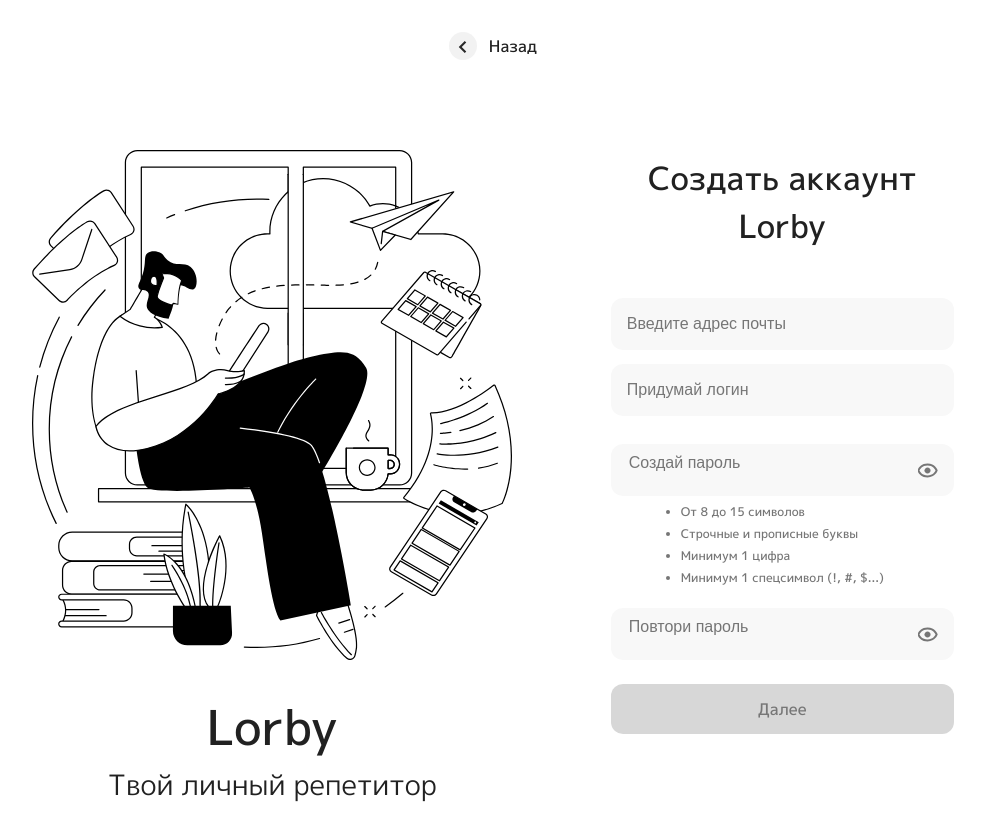
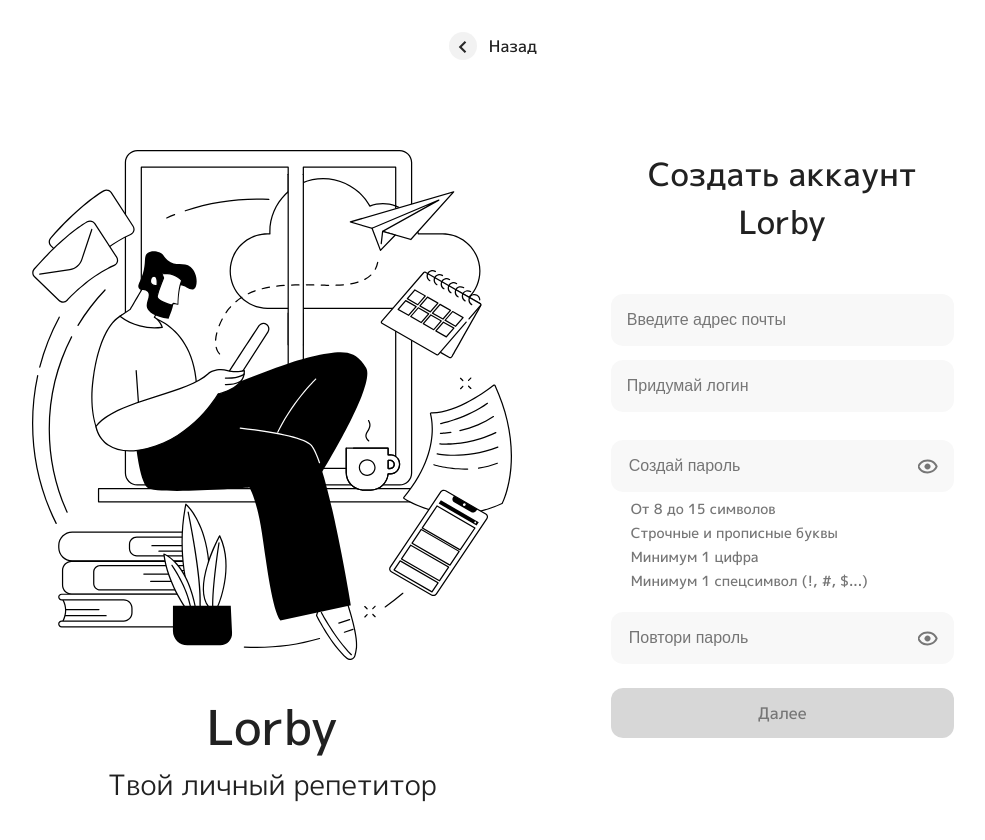
Before and after one commit to jasa1aw/PetHack, a Next.js app: page /registration in a window 1280 px wide. Shown: the top 840 px of the page, without its empty margins (147-1132 px from the left). Built offline with nearby package versions, Linux system fonts and the light colour scheme.

Commit message:
edit or add something

```diff
--- a/src/app/style/pages/login.css
+++ b/src/app/style/pages/login.css
@@ -12,11 +12,12 @@
 
 .rightSection, .leftSection{
     display: flex;
-    flex-direction: column;
-    align-items: center;
+    flex-direction: column;;
     position: relative;
 }
-
+.rightSection{
+    align-items: center;
+}
 .rightSection h1{
     margin-bottom: 20px;
 }
@@ -26,6 +27,7 @@
 
 .leftSection h2{
     margin-bottom: 48px;
+    text-align: center;
 }
 .inputBoxPassword{
     display: flex;
@@ -38,6 +40,9 @@
     padding: 14px 16px;
     box-sizing: border-box;
     margin-top: 14px;
+}
+.inputBoxPassword:focus-within{
+    border: 1px solid #292929;
 }
 .inputBoxPassword input{
     width: 249px;
--- a/src/app/style/pages/reg.css
+++ b/src/app/style/pages/reg.css
@@ -32,7 +32,7 @@
     text-align: center;
     line-height: 1.5;
 }
-.login-page2 input{
+.login-page2 .input{
     margin-bottom: 14px;
 }
 .login-page2 button{
@@ -43,10 +43,17 @@
     color: #767676;
 }
 ul{
+    display: flex;
+    flex-direction: column;
+    align-items: start;
     margin-top: 10px;
+    margin-left: 20px;
 }
 ul li{
-    font-size: 12px;
+    display: flex;
+    align-items: center;
+    gap: 5px;
+    font-size: 14px;
     font-weight: 500;
     color: #767676;
     list-style-type: disc;
@@ -57,6 +64,7 @@ ul li{
 .verifyCodeBox{
     display: flex;
     align-items: center;
+    justify-content: center;
     gap: 12px;
 }
 .inputVerifyCode{
@@ -77,5 +85,6 @@ ul li{
 }
 .sendAgain{
     font-size: 14px;
+    text-align: center;
     font-weight: 500;
 }
--- a/src/app/style/vendor/base.css
+++ b/src/app/style/vendor/base.css
@@ -36,6 +36,9 @@
     font-weight: 400;
     font-size: 16px;
 }
+.input:focus-visible{
+    border: 1px solid #292929;
+}
 
 h1, h2, h3, h4, h5, h6, p, span, .link{
     color: #212121;
@@ -52,4 +55,5 @@ h1, h2, h3, h4, h5, h6, p, span, .link{
 }
 .link{
     font-size: 16px;
+    text-align: center;
 }
--- a/src/components/auth/userRegistration.jsx
+++ b/src/components/auth/userRegistration.jsx
@@ -1,73 +1,97 @@
 'use client'
 import { FontAwesomeIcon } from "@fortawesome/react-fontawesome";
-import {faSquareCheck} from "@fortawesome/free-solid-svg-icons";
-import Link from "next/link"
-import { useEffect, useRef, useState } from 'react';
-import { useSelector, useDispatch } from 'react-redux';
+import {faSquareCheck, faXmark} from "@fortawesome/free-solid-svg-icons";
+import axios from 'axios';
+import { useRef, useState } from 'react';
+import { useDispatch } from 'react-redux';
 import { useRouter } from 'next/navigation';
-import {LogIn, authorize } from '@/app/store/slices/authSlice';
-// import { useForm, Controller } from 'react-hook-form';
-// import * as yup from 'yup';
-// import { yupResolver } from '@hookform/resolvers/yup'
-// const schema = yup.object().shape({
-//     password: yup
-//         .string()
-//         .min(8, 'Пароль должен содержать минимум 8 символов')
-//         .max(15, 'Пароль должен содержать максимум 15 символов')
-//         .matches(/[a-z]/, 'Пароль должен содержать строчные буквы')
-//         .matches(/[A-Z]/, 'Пароль должен содержать прописные буквы')
-//         .matches(/[0-9]/, 'Пароль должен содержать минимум 1 цифру')
-//         .matches(/[!@#$%^&*(),.?":{}|<>]/, 'Пароль должен содержать минимум 1 спецсимвол'),
-//     });
+import {SignUp} from '@/app/store/slices/authSlice';
 
 export default function UserRegistration() {
-    const box1 = useRef()
-    const box2 = useRef()
-    const box3 = useRef()
-    const box4 = useRef()
+    const upperLowerCase = (str) =>{
+        return /[a-z]/.test(str) && /[A-Z]/.test(str)
+    }
+    const digitCheck = (str) => {
+        return /\d/.test(str)
+    }
+    const specialSymbolCheck = (str) => {
+        return /[!@#$%^*()_+\-=\[\]{};':"\\|,.<>\/?]/.test(str)
+    }
 
 
-
-
-    // const { register, handleSubmit, errors, watch } = useForm({
-    //     resolver: yupResolver(schema),
-    // });
-    // const [requirementsColor, setRequirementsColor] = useState('gray');
-
-    // const handlePasswordChange = () => {
-    //     const password = watch('password');
-    //     if (schema.isValidSync({ password })) {
-    //         setRequirementsColor('green');
-    //     } else {
-    //         setRequirementsColor('red');
-    //     }
-    // };
-
-    // const isAuth = useSelector((state) => state.auth.isAuth)
     const router = useRouter()
     const dispatch = useDispatch()
+
     const [email, setEmail] = useState('');
-    const [login, setLogin] = useState('');
+    const [username, setUsername] = useState('');
     const [password, setPassword] = useState('');
     const [rePassword, setRePassword] = useState('');
+    const [verificationStatus, setVerificationStatus] = useState(null);
+
     const [visible, setVisible] = useState(false);
+    const [visible2, setVisible2] = useState(false);
     const [step, setStep] = useState(1)
-    const [code, setCode] = useState({1:'', 2:'', 3:'', 4: ''});
-    const changeHandler = (e) => {
-        setCode({[e.target.name]:e.target.value})
+
+    const [codes, setCodes] = useState(['', '', '', '']);
+    const inputRefs = [useRef(), useRef(), useRef(), useRef()];
+
+    const handleChange = (index, e) => {
+        const { value } = e.target;
+        setCodes(prevCodes => {
+        const newCodes = [...prevCodes];
+        newCodes[index] = value;
+        return newCodes;
+        });
+        if (value && index < inputRefs.length - 1) {
+        inputRefs[index + 1].current.focus();
         }
-    useEffect(() => {
+    };
+    const handleKeyDown = (index, e) => {
+        if (e.key === 'Backspace' && index > 0 && !codes[index]) {
+            inputRefs[index - 1].current.focus();
+        }
+    };
+    const handleSubmit = async () => {
+        const code = codes.join('');
+        try {
+            const res = await axios.post('https://www.challenge-neobook.org/lorby/authentication/email-confirm/', { code });
+            if (res.status === 200) {
+                setVerificationStatus('success');
+                dispatch(authorize(email, username, password, rePassword))
+                router.push('/home')
+            } else {
+                setVerificationStatus('error');
+            }
+        } catch (error) {
+            console.error('Error:', error);
+            setVerificationStatus('error');
+        }
+    };
+    const regBtn = () => {
+        if(email.length > 0 && password.length > 0){
+            console.log('work');
+            dispatch(SignUp(email, username, password, rePassword));
+            setStep(2)
+        }
+    }
+    const reSendCode = async () => {
+        try {
+            const res = await axios.post(`https://www.challenge-neobook.org/lorby/authentication/resend-confirmation-code/${ email }`);
+        } catch (error) {
+            console.error('Error:', error);
+        }
+    };
 
-    }, [code])
     return(
+        <>
+            {step == 1 &&
                 <section className="registrationPage">
                     <div className="backBtn">
-                <div className="backIcon">
+                        <div className="backIcon" onClick={() => router.push('/login')}>
                             <img src="/img/chevronLeft.svg" alt="Not Found" />
                         </div>
                         <p>Назад</p>
                     </div>
-        {step == 1 &&
                     <section className="login-page2">
                         <div className="rightSection">
                             <div className="logo">
@@ -79,47 +103,54 @@ export default function UserRegistration() {
                         <div className="leftSection">
                             <h2 className="h2">Создать аккаунт <br /> Lorby</h2>
                             <input type="text" className="input" placeholder="Введите адрес почты" value={email} onChange={(e) => setEmail(e.target.value)}/>
-                    <input type="text" className="input" placeholder="Придумай логин" value={login} onChange={(e) => setLogin(e.target.value)}/>
-                    {/* <form onSubmit={handleSubmit(() => {})}>
-                        <div className="inputBoxPassword">
-                        <input type="password" name="password" onChange={handlePasswordChange} ref={register} className="inputPassword" placeholder="Пароль"
-                        />
-                        <div className="checkPassword" onClick={() => setVisible(!visible)}>
-                            {visible ? (<img src="/img/eyeOpen.svg" alt="Not Found" className="img" />) : (<img src="/img/eye.svg" alt="Not Found" className="img" />)}
-                        </div>
-                        </div>
-                        {errors.password && <p style={{ color: 'red' }}>{errors.password.message}</p>}
-                    </form>
-                    <div style={{ color: requirementsColor }}>
-                        <p>&#8226; От 8 до 15 символов</p>
-                        <p>&#8226; Строчные и прописные буквы</p>
-                        <p>&#8226; Минимум 1 цифра</p>
-                        <p>&#8226; Минимум 1 спецсимвол (!, #, $...)</p>
-                    </div> */}
-
+                            <input type="text" className="input" placeholder="Придумай логин" value={username} onChange={(e) => setUsername(e.target.value)}/>
                             <div className="inputBoxPassword">
                                 <input type={visible ? 'text' : 'password'} className="inputPassword" placeholder="Создай пароль" value={password} onChange={(e) => setPassword(e.target.value)}/>
                                 <div className="checkPassword" onClick={() => setVisible(!visible)}>
                                     {visible ? <img src="/img/eyeOpen.svg" alt="Not Found" className="img"/> : <img src="/img/eye.svg" alt="Not Found" className="img" /> }
                                 </div>
                             </div>
-                    <ul type="disc">
-                        <li>От 8 до 15 символов</li>
-                        <li>Строчные и прописные буквы</li>
-                        <li>Минимум 1 цифра</li>
-                        <li>Минимум 1 спецсимвол (!, #, $...)</li>
+                            <ul>
+                                <li style={{color: password.length === 0 ? "#767676" : (password.length > 8 && password.length < 15 ? "#1BA228" : "#EC0000")}}>
+                                    От 8 до 15 символов
+                                    {password.length === 0 ? "" : (password.length > 8 && password.length < 15 ?  <FontAwesomeIcon icon={faSquareCheck} style={{color: "#1BA228",}} />
+                                    : <FontAwesomeIcon icon={faXmark} style={{color: "#EC0000",}} />)}
+                                </li>
+                                <li style={{color: password.length === 0 ? "#767676" : (upperLowerCase(password) ? "#1BA228" : "#EC0000")}}>
+                                    Строчные и прописные буквы
+                                    {password.length === 0 ? "" : (upperLowerCase(password) ?  <FontAwesomeIcon icon={faSquareCheck} style={{color: "#1BA228",}} />
+                                    : <FontAwesomeIcon icon={faXmark} style={{color: "#EC0000",}} />)}
+                                </li>
+                                <li style={{color: password.length === 0 ? "#767676" : (digitCheck(password) ? "#1BA228" : "#EC0000")}}>
+                                    Минимум 1 цифра
+                                    {password.length === 0 ? "" : (digitCheck(password) ?  <FontAwesomeIcon icon={faSquareCheck} style={{color: "#1BA228",}} />
+                                    : <FontAwesomeIcon icon={faXmark} style={{color: "#EC0000",}} />)}
+                                </li>
+                                <li style={{color: password.length === 0 ? "#767676" : (specialSymbolCheck(password) ? "#1BA228" : "#EC0000")}}>
+                                    Минимум 1 спецсимвол (!, #, $...)
+                                    {password.length === 0 ? "" : (specialSymbolCheck(password) ?  <FontAwesomeIcon icon={faSquareCheck} style={{color: "#1BA228",}} />
+                                    : <FontAwesomeIcon icon={faXmark} style={{color: "#EC0000",}} />)}
+                                </li>
                             </ul>
                             <div className="inputBoxPassword">
-                        <input type={visible ? 'text' : 'password'} className="inputPassword" placeholder="Повтори пароль" value={rePassword} onChange={(e) => setRePassword(e.target.value)}/>
-                        <div className="checkPassword" onClick={() => setVisible(!visible)}>
-                            {visible ? <img src="/img/eyeOpen.svg" alt="Not Found" className="img"/> : <img src="/img/eye.svg" alt="Not Found" className="img" /> }
+                                <input type={visible2 ? 'text' : 'password'} className="inputPassword" placeholder="Повтори пароль" value={rePassword} onChange={(e) => setRePassword(e.target.value)}/>
+                                <div className="checkPassword" onClick={() => setVisible2(!visible2)}>
+                                    {visible2 ? <img src="/img/eyeOpen.svg" alt="Not Found" className="img"/> : <img src="/img/eye.svg" alt="Not Found" className="img" /> }
                                 </div>
                             </div>
-                    <button className="button" >Далее</button>
+                            <button className="button" onClick={regBtn}>Далее</button>
                         </div>
+                    </section>
                 </section>
             }
             {step == 2 &&
+                <section className="registrationPage">
+                    <div className="backBtn">
+                        <div className="backIcon" onClick={() => setStep(1)}>
+                            <img src="/img/chevronLeft.svg" alt="Not Found" />
+                        </div>
+                        <p>Назад</p>
+                    </div>
                     <section className="login-page2">
                         <div className="rightSection">
                             <div className="logo">
@@ -131,17 +162,27 @@ export default function UserRegistration() {
                         <div className="leftSection">
                             <h2 className="h2">Введи 4-значный код, <br/> высланный на <br/> {email}</h2>
                             <div className="verifyCodeBox">
-                        <input type="text" className="inputVerifyCode" maxlength="1" ref={box1} name="1" onChange={changeHandler}/>
-                        <input type="text" className="inputVerifyCode" maxlength="1" ref={box2} name="2" onChange={changeHandler}/>
-                        <input type="text" className="inputVerifyCode" maxlength="1" ref={box3} name="3" onChange={changeHandler}/>
-                        <input type="text" className="inputVerifyCode" maxlength="1" ref={box4} name="4" onChange={changeHandler}/>
+                                {codes.map((code, index) => (
+                                    <input
+                                        className="inputVerifyCode"
+                                        key={index}
+                                        ref={inputRefs[index]}
+                                        type="text"
+                                        maxLength="1"
+                                        value={code}
+                                        onChange={e => handleChange(index, e)}
+                                        onKeyDown={e => handleKeyDown(index, e)}
+                                        style={{ border: verificationStatus === 'error' ? '1px solid red' : '' }}
+                                    />
+                                ))}
                             </div>
-                    <button className="button verifyBtn">Подтвердить</button>
-                    <p className="sendAgain">Выслать код повторно</p>
+                            <button className="button verifyBtn" onClick={handleSubmit}>Подтвердить</button>
+                            <p className="sendAgain" onClick={reSendCode}>Выслать код повторно</p>
                         </div>
                     </section>
+                </section>
             }
-        </section>
+        </>
     )
 
 }
--- a/src/components/main/index.jsx
+++ b/src/components/main/index.jsx
@@ -1,7 +1,7 @@
 'use client'
 import { useState } from "react"
 import LogoutModal from "../modalWindow";
-export default function Main() {
+export default function Main({text}) {
     const [openModal, setOpenModal] = useState(false);
     const closeModal = () =>{
         setOpenModal(false)
@@ -9,7 +9,7 @@ export default function Main() {
     return(
         <section className="main">
             {openModal && <LogoutModal closeModal={closeModal}/>}
-            <h1>Добро пожаловать!</h1>
+            <h1>{text}!</h1>
             <h4>Lorby - твой личный репетитор</h4>
             <div className="logo">
                 <img src="/img/Illustration.svg" alt="Not Found" className="img" />
--- a/src/config/end_point.jsx
+++ b/src/config/end_point.jsx
@@ -0,0 +1 @@
+export const END_POINT = "https://www.challenge-neobook.org/lorby/authentication";
```
Also changed, not shown: src/app/home/page.jsx (added, +10 -0 lines), src/app/store/slices/authSlice.jsx (+25 -5 lines), src/components/auth/userLogin.jsx (+25 -12 lines). Lines whose indentation alone changed are shown as unchanged.
